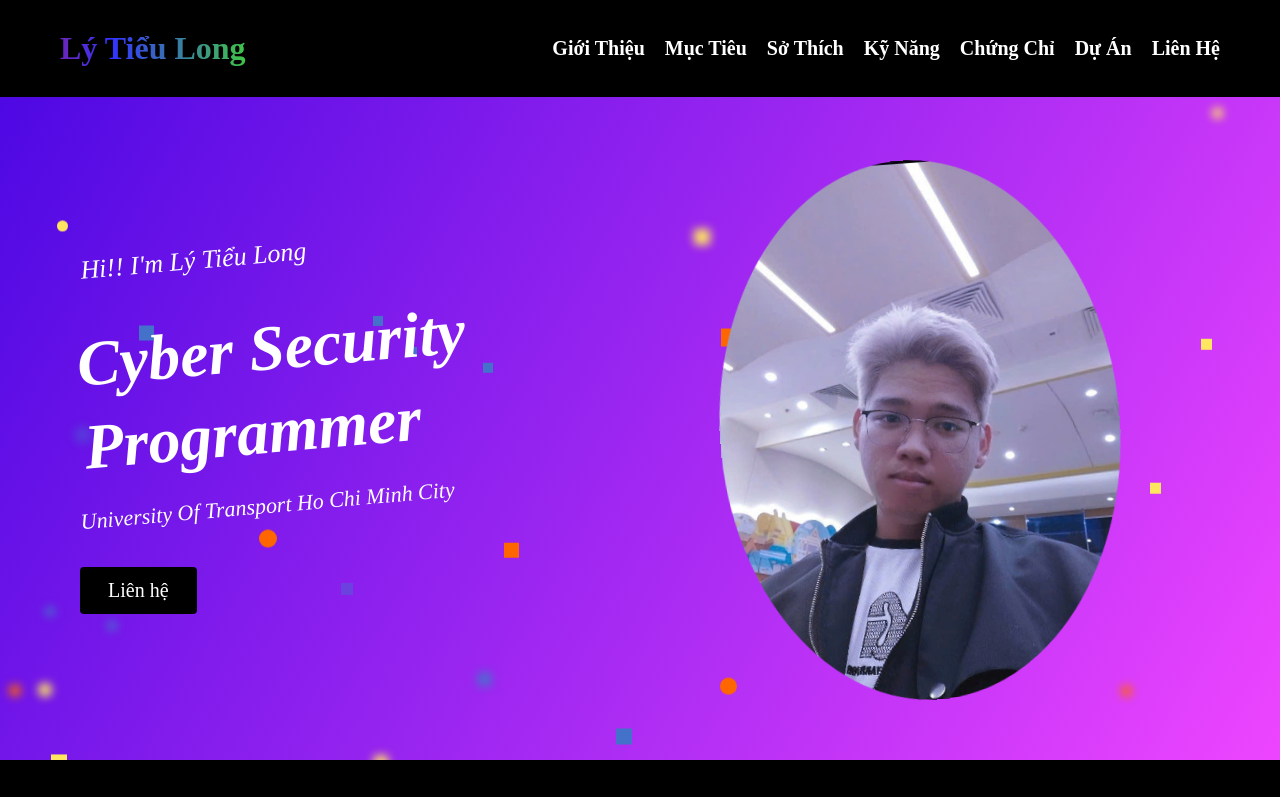
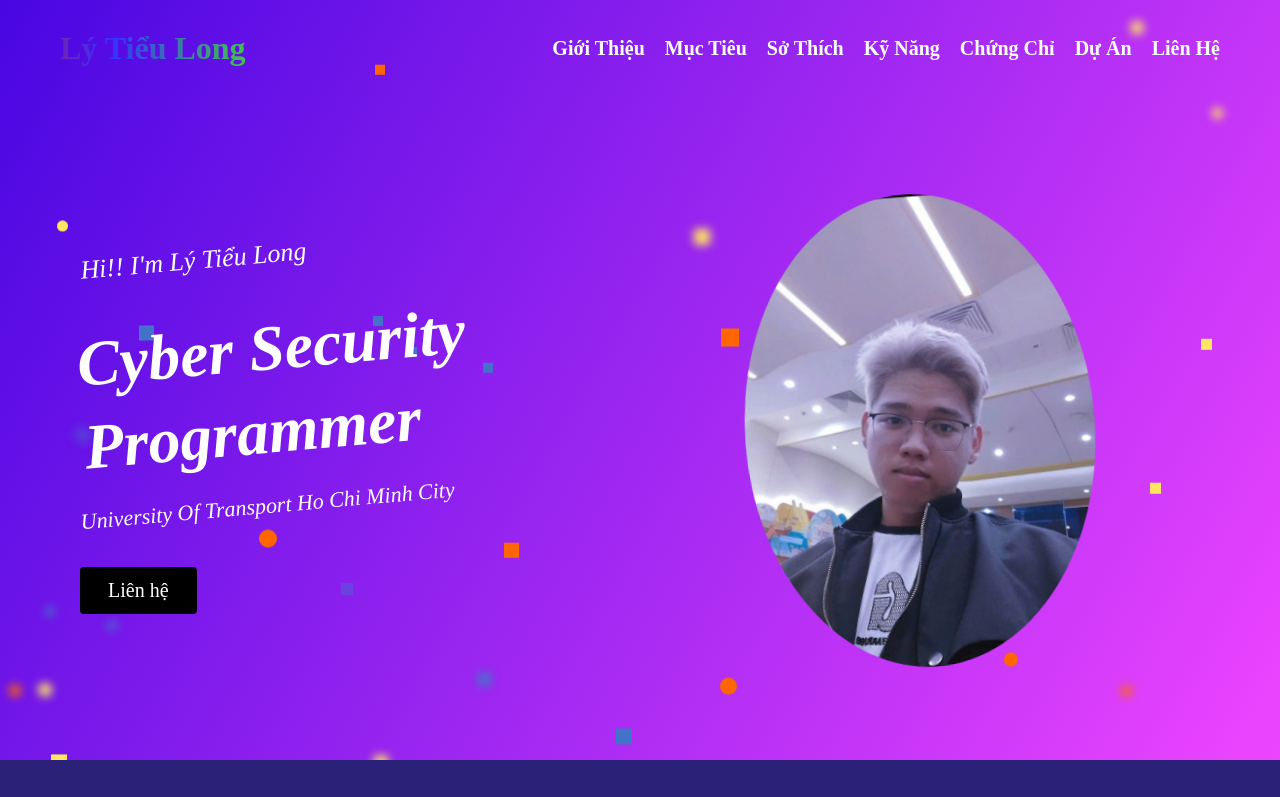
Before and after one commit to Long965/Portfolio, a plain HTML site: page index.html in a window 1280 px wide. Shown: the top 797 px of the page. Drawn offline with Linux system fonts and the light colour scheme.

Commit message:
Nội dung commit

```diff
--- a/CV.css
+++ b/CV.css
@@ -20,7 +20,7 @@ body {
   position: fixed;
   top: 0;
   width: 100%;
-  background: linear-gradient(120deg, #000000, #000000);
+  background: linear-gradient(120deg, #2c2178);
   display: flex;
   justify-content: space-between;
   align-items: center;
@@ -142,7 +142,7 @@ body {
 }
 
 .hero-img {
-  width: 400px;
+  width: 350px;
   border-radius: 50%;
   animation: avatarWobble 6s ease-in-out infinite alternate;
 }
@@ -900,7 +900,7 @@ footer {
   left: 0;
   width: 100%;
   height: 40px;
-  background: #000000;
+  background: #2c2178;
   overflow: hidden;
   display: flex;
   align-items: center;
```
